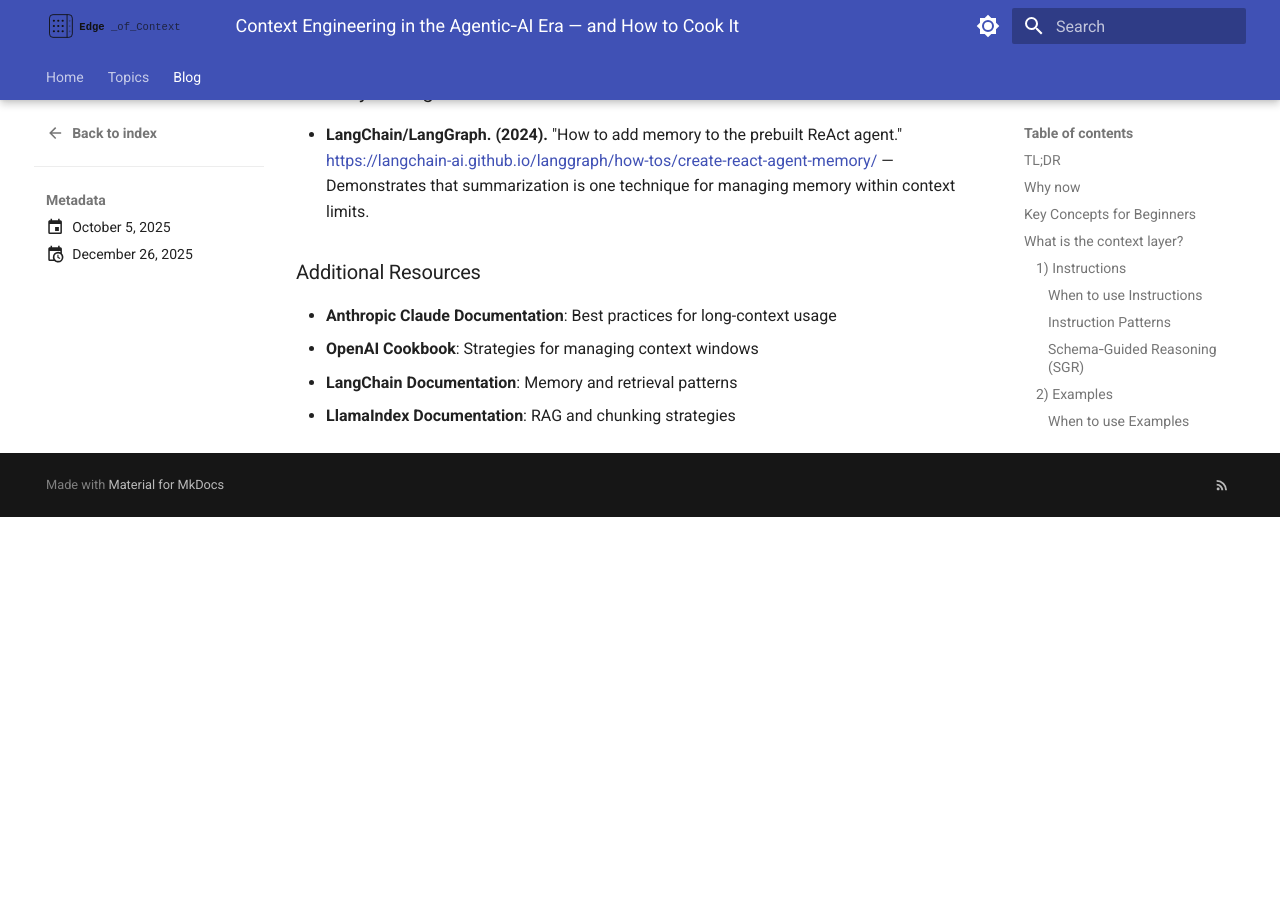
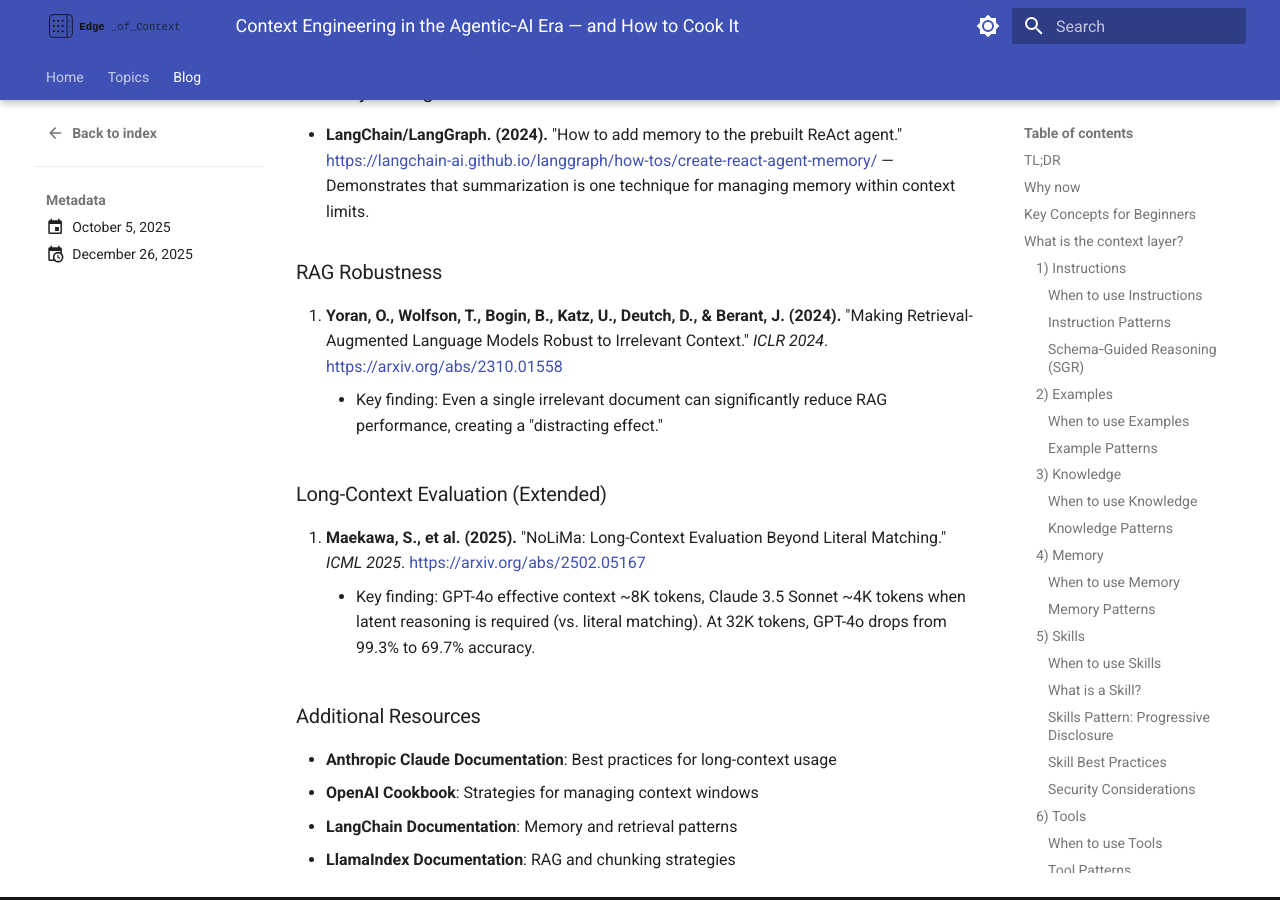
Before and after one commit to slavadubrov/notes, an MkDocs documentation site: the page built from docs/blog/posts/2025-10-05-context-engineering.md, in a window 1280 px wide and 900 px high, scrolled down 33373 px. Built offline with MkDocs 1.6.1 and Material for MkDocs 9.7.7, drawn with Linux system fonts in a browser that asks for light colours; before the commit the page ends 33890 px from its top, so only the background shows below that; some of the changed text lies outside the part shown.

Commit message:
added references

````diff
--- a/docs/blog/posts/2025-10-05-context-engineering.md
+++ b/docs/blog/posts/2025-10-05-context-engineering.md
@@ -401,7 +401,7 @@
 
 **Tool Outputs**
 
-Tool outputs are the results of agent actions: file contents, search results, command execution output, API responses. Research shows observations (tool outputs) can reach **83.9% of total context usage** in typical agent trajectories. This creates pressure for strategies like observation masking and compaction.
+Tool outputs are the results of agent actions: file contents, search results, command execution output, API responses. Research shows observations (tool outputs) can reach **over 80% of total context usage** in typical agent trajectories [[4]](#references). This creates pressure for strategies like observation masking and compaction.
 
 ### Context Windows and Attention Mechanics
 
@@ -521,7 +521,7 @@
 
 Context distraction emerges when context grows so long that models over-focus on provided information at the expense of their training knowledge.
 
-Research shows that **even a single irrelevant document** reduces performance on tasks involving relevant documents. The effect follows a step function—the presence of any distractor triggers degradation.
+Research shows that **even a single irrelevant document** reduces performance on tasks involving relevant documents [[7]](#references). The effect follows a step function—the presence of any distractor triggers degradation.
 
 **Key insight**: Models cannot "skip" irrelevant context. They must attend to everything provided, creating distraction even when irrelevant information is clearly not useful.
 
@@ -555,7 +555,7 @@
 | Gemini 1.5 Pro    | 1M tokens   | ~128K tokens      | 99% NIAH recall at 1M, best long-context performance      |
 | Gemini 2.0 Flash  | 1M tokens   | ~32K tokens       | Complex NIAH accuracy drops from 94% to 48% at 32K        |
 
-_Sources: RULER benchmark [[3]](#references), Understanding AI research (2024), Google technical reports_
+_Sources: RULER benchmark [[3]](#references), NoLiMa benchmark [[8]](#references), Google technical reports_
 
 **Key finding** [[3]](#references): Only 50% of models claiming 32K+ context maintain satisfactory performance at 32K tokens. Near-perfect scores on simple needle-in-haystack tests do not translate to real long-context understanding—complex reasoning tasks show much steeper degradation.
 
@@ -696,7 +696,7 @@
 
 ### Observation Masking
 
-Tool outputs can comprise **80%+ of token usage**. Once an agent has used a tool output to make a decision, keeping the full output provides diminishing value.
+Tool outputs can comprise **over 80% of token usage** [[4]](#references). Once an agent has used a tool output to make a decision, keeping the full output provides diminishing value.
 
 **Masking decision matrix**:
 
@@ -942,7 +942,7 @@
 
 ### 2. Instrument basic tracing
 
-**Impact**: Debug 10x faster when things break.
+**Impact**: Debug significantly faster when things break.
 
 ```python
 logger.info(json.dumps({
@@ -957,7 +957,7 @@
 
 ### 3. Split system vs user messages
 
-**Impact**: Reduce token waste by 20–30%. Enable [KV-Cache Optimization](#kv-cache-optimization).
+**Impact**: Reduce token waste significantly by enabling [KV-Cache Optimization](#kv-cache-optimization).
 
 ```python
 messages = [
@@ -1040,6 +1040,16 @@
 - **LangChain/LangGraph. (2024).** "How to add memory to the prebuilt ReAct agent."
   [https://langchain-ai.github.io/langgraph/how-tos/create-react-agent-memory/](https://langchain-ai.github.io/langgraph/how-tos/create-react-agent-memory/) — Demonstrates that summarization is one technique for managing memory within context limits.
 
+### RAG Robustness
+
+7. **Yoran, O., Wolfson, T., Bogin, B., Katz, U., Deutch, D., & Berant, J. (2024).** "Making Retrieval-Augmented Language Models Robust to Irrelevant Context." _ICLR 2024_. [https://arxiv.org/abs/2310.01558](https://arxiv.org/abs/2310.01558)
+    - Key finding: Even a single irrelevant document can significantly reduce RAG performance, creating a "distracting effect."
+
+### Long-Context Evaluation (Extended)
+
+8. **Maekawa, S., et al. (2025).** "NoLiMa: Long-Context Evaluation Beyond Literal Matching." _ICML 2025_. [https://arxiv.org/abs/2502.05167](https://arxiv.org/abs/2502.05167)
+    - Key finding: GPT-4o effective context ~8K tokens, Claude 3.5 Sonnet ~4K tokens when latent reasoning is required (vs. literal matching). At 32K tokens, GPT-4o drops from 99.3% to 69.7% accuracy.
+
 ### Additional Resources
 
 - **Anthropic Claude Documentation**: Best practices for long-context usage
````
Also changed, not shown: other parts of docs/blog/posts/2025-10-05-context-engineering.md (+1 -1 lines), docs/blog/posts/2025-12-25-schema-guided-reasoning-vllm.md (+12 -11 lines).
